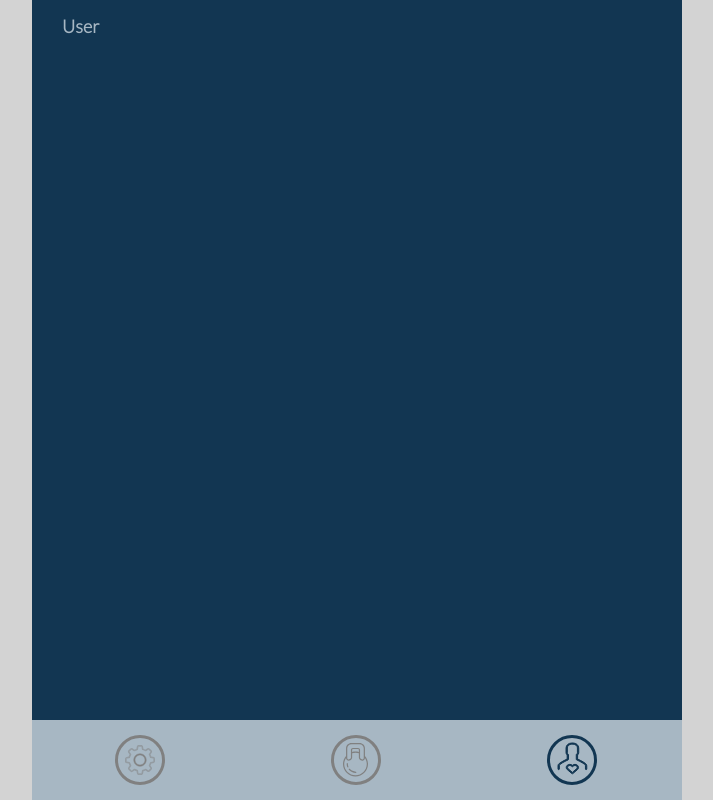
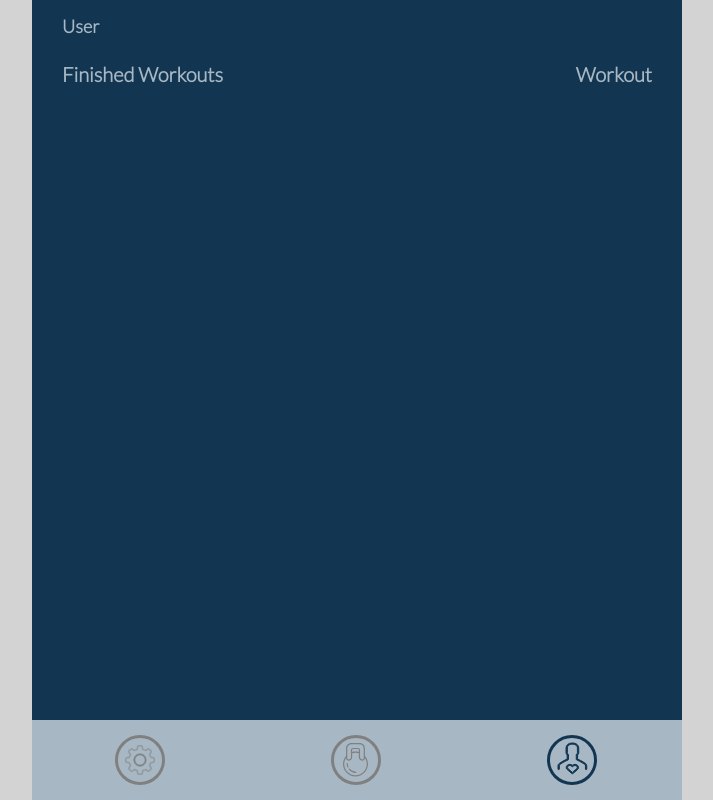
Before and after one commit to maiki-mo/criit, a React (Create React App) app: page /user in a window 1280 px wide. Shown: the whole page, without its empty margins (283-996 px from the left). Built offline with nearby package versions, Linux system fonts and the light colour scheme.

Commit message:
save past workouts to loc stor

```diff
--- a/src/constants/state.js
+++ b/src/constants/state.js
@@ -24,4 +24,8 @@ export default {
         key: 'cooldown seconds',
         default: 10,
     } ),
+    completedWorkouts: atom( {
+        key: 'completed workouts',
+        default: services.getCompletedWorkouts() || [],
+    } ),
 };
--- a/src/screens/Settings.js
+++ b/src/screens/Settings.js
@@ -97,6 +97,8 @@ export default ( { containerStyles } ) => {
             ...flex.centerFlexCol,
             paddingLeft: 30,
             paddingRight: 30,
+            height: '100%',
+            justifyContent: 'flex-start',
             ...containerStyles,
         },
     };
@@ -112,7 +114,7 @@ export default ( { containerStyles } ) => {
     };
 
     return (
-        <div style={localStyles.container}>
+        <main style={localStyles.container}>
             <ScreenHeader
                 title="Settings"
                 titleColor={colors.lightBlue}
@@ -138,6 +140,6 @@ export default ( { containerStyles } ) => {
                 onSwitch={handleSoundSwitch}
                 textColor={colors.lightBlue}
             />
-        </div>
+        </main>
     );
 };
--- a/src/screens/User.js
+++ b/src/screens/User.js
@@ -1,29 +1,64 @@
 import React from 'react';
+import {
+    useRecoilState,
+} from 'recoil';
 
 import styles from '../constants/styles';
+import state from '../constants/state';
 
 import ScreenHeader from '../components/ScreenHeader';
 
 const { colors, flex } = styles;
+const { completedWorkouts } = state;
 
 export default ( { containerStyles } ) => {
+    const [pastWorkouts] = useRecoilState( completedWorkouts );
     const localStyles = {
         container: {
             ...flex.centerFlexCol,
             ...containerStyles,
             paddingLeft: 30,
             paddingRight: 30,
+            height: '100%',
+            justifyContent: 'flex-start',
             ...containerStyles,
+        },
+        subContainer: {
+            width: '100%',
+        },
+        subHeader: {
+            color: colors.lightBlue,
+            ...flex.centerFlexRow,
+            justifyContent: 'space-between',
+        },
+        subText: {
+            fontSize: 20,
+            margin: 0,
         },
     };
 
     return (
-        <div style={localStyles.container}>
+        <main style={localStyles.container}>
             <ScreenHeader
                 title="User"
                 titleColor={colors.lightBlue}
                 titleSize={18}
             />
-        </div>
+            <section style={localStyles.subContainer}>
+                <div style={localStyles.subHeader}>
+                    <h1 style={localStyles.subText}>Finished Workouts</h1>
+                    <h1 style={localStyles.subText}>Workout</h1>
+                </div>
+                <div>
+                    {JSON.stringify( pastWorkouts ) }
+                </div>
+            </section>
+            {/* <section style={localStyles.subContainer}>
+                <div style={localStyles.subHeader}>
+                    <h1 style={localStyles.subText}>Finished Workouts</h1>
+                    <h1 style={localStyles.subText}>Workout</h1>
+                </div>
+            </section> */}
+        </main>
     );
 };
--- a/src/screens/Workout.js
+++ b/src/screens/Workout.js
@@ -12,6 +12,7 @@ import audio from '../constants/audio';
 import state from '../constants/state';
 import styles from '../constants/styles';
 import images from '../constants/images';
+import services from '../services';
 
 const { closeIcon } = images;
 const { colors } = styles;
@@ -22,6 +23,7 @@ const {
     maxReps,
 } = state;
 const { boxingBell, blowWhistle } = audio;
+const { setCompletedWorkouts } = services;
 
 export default ( { containerStyles } ) => {
     const [initActivitySeconds] = useRecoilState( activitySeconds );
@@ -100,6 +102,15 @@ export default ( { containerStyles } ) => {
         initActivityInteral();
     };
     const handleFinishedExercise = () => {
+        setCompletedWorkouts( {
+            value: JSON.stringify( {
+                totalSeconds,
+                date: new Date().toUTCString(),
+                reps: reps + 1,
+                activitySeconds: initActivitySeconds,
+                cooldownSeconds: initCooldownSeconds,
+            } )
+        } );
         clearInterval( secsInterval );
         setSecsInterval( null );
         setCompleteModal( true );
--- a/src/services/index.js
+++ b/src/services/index.js
@@ -36,9 +36,24 @@ const setWakeLockOption = ( { value } ) => {
     } );
 };
 
+const getCompletedWorkouts = () => {
+    const storage = __getStorage();
+    return storage.getVarInStorage( { key: storage.COMPLETED_WORKOUTS } );
+};
+
+const setCompletedWorkouts = ( { value } ) => {
+    const storage = __getStorage();
+    return storage.setVarInStorage( {
+        key: storage.COMPLETED_WORKOUTS,
+        value,
+    } );
+};
+
 export default {
     getSoundOption,
     setSoundOption,
     getWakeLockOption,
     setWakeLockOption,
+    getCompletedWorkouts,
+    setCompletedWorkouts,
 };
--- a/src/services/local.js
+++ b/src/services/local.js
@@ -1,5 +1,6 @@
 const ALL_SOUND_STORE = 'all_sound';
 const WAKE_LOCK = 'wake_lock';
+const COMPLETED_WORKOUTS = 'completed_workouts';
 
 const setVarInStorage = ( { key, value } ) => {
     window.localStorage[key] = value;
@@ -25,6 +26,7 @@ const clearStorage = () => {
 export default {
     ALL_SOUND_STORE,
     WAKE_LOCK,
+    COMPLETED_WORKOUTS,
     setVarInStorage,
     clearStorage,
     getVarInStorage,
```
